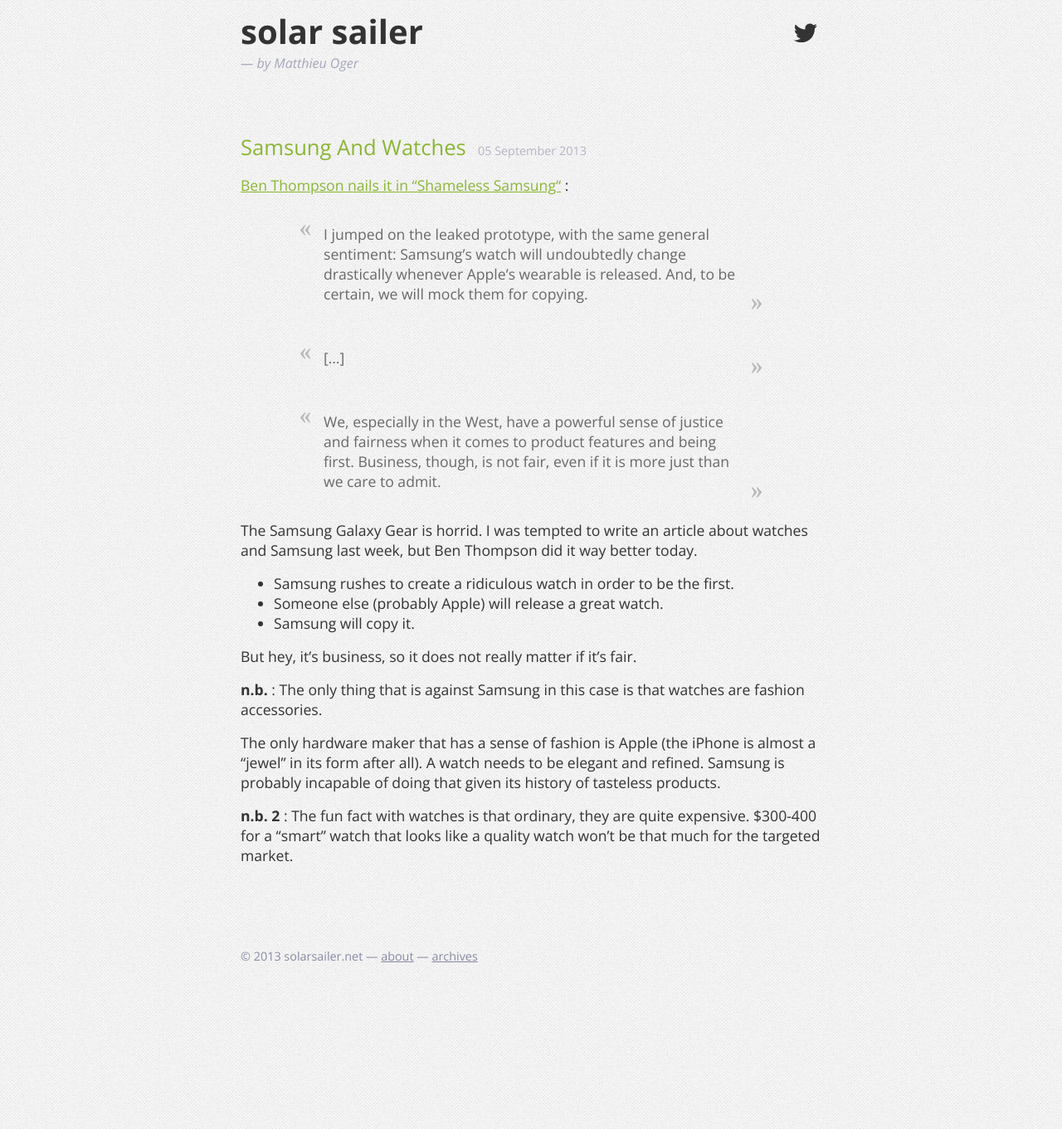
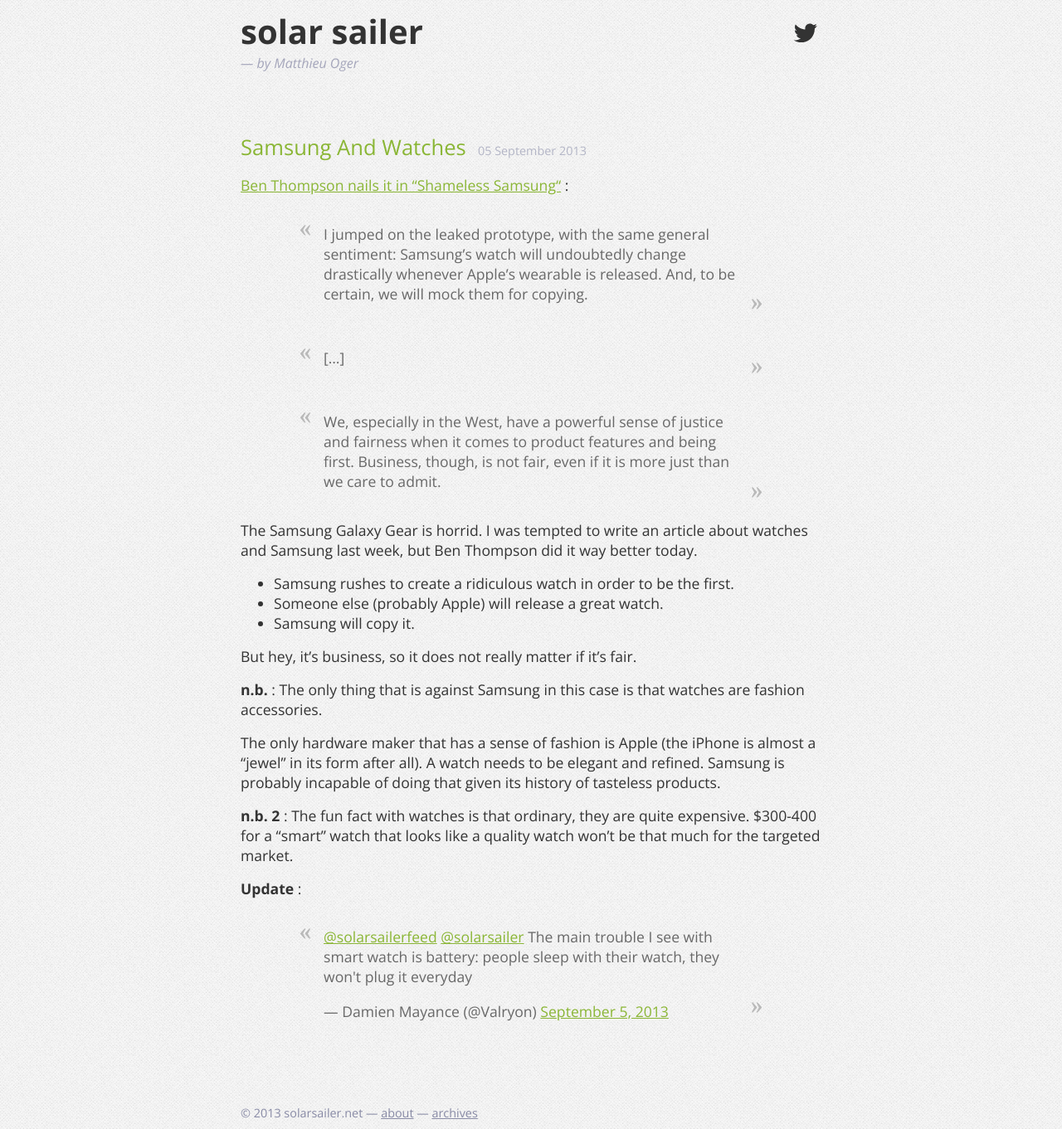
Before and after one commit to solarsailer/matthieuoger.com, a Jekyll site: the page built from _posts/2013-09-05-samsung-and-watches.md, in a window 1280 px wide. Shown: the whole page at 83% size. Built offline with Jekyll 4.4.1, drawn with Linux system fonts in a browser that asks for light colours; Markdown is read by kramdown in place of the engine named in the settings; comment, search, counter and statistics services are not loaded.

Commit message:
Update post

```diff
--- a/_posts/2013-09-05-samsung-and-watches.md
+++ b/_posts/2013-09-05-samsung-and-watches.md
@@ -24,3 +24,11 @@
 The only hardware maker that has a sense of fashion is Apple (the iPhone is almost a “jewel” in its form after all). A watch needs to be elegant and refined. Samsung is probably incapable of doing that given its history of tasteless products.
 
 **n.b. 2** : The fun fact with watches is that ordinary, they are quite expensive. $300-400 for a “smart” watch that looks like a quality watch won't be that much for the targeted market.
+
+**Update** :
+
+<blockquote class="twitter-tweet">
+<p>
+<a href="https://twitter.com/solarsailerfeed">@solarsailerfeed</a> <a href="https://twitter.com/solarsailer">@solarsailer</a> The main trouble I see with smart watch is battery: people sleep with their watch, they won&#39;t plug it everyday</p>&mdash; Damien Mayance (@Valryon)
+<a href="https://twitter.com/Valryon/statuses/375673429657022464">September 5, 2013</a>
+</blockquote>
```
